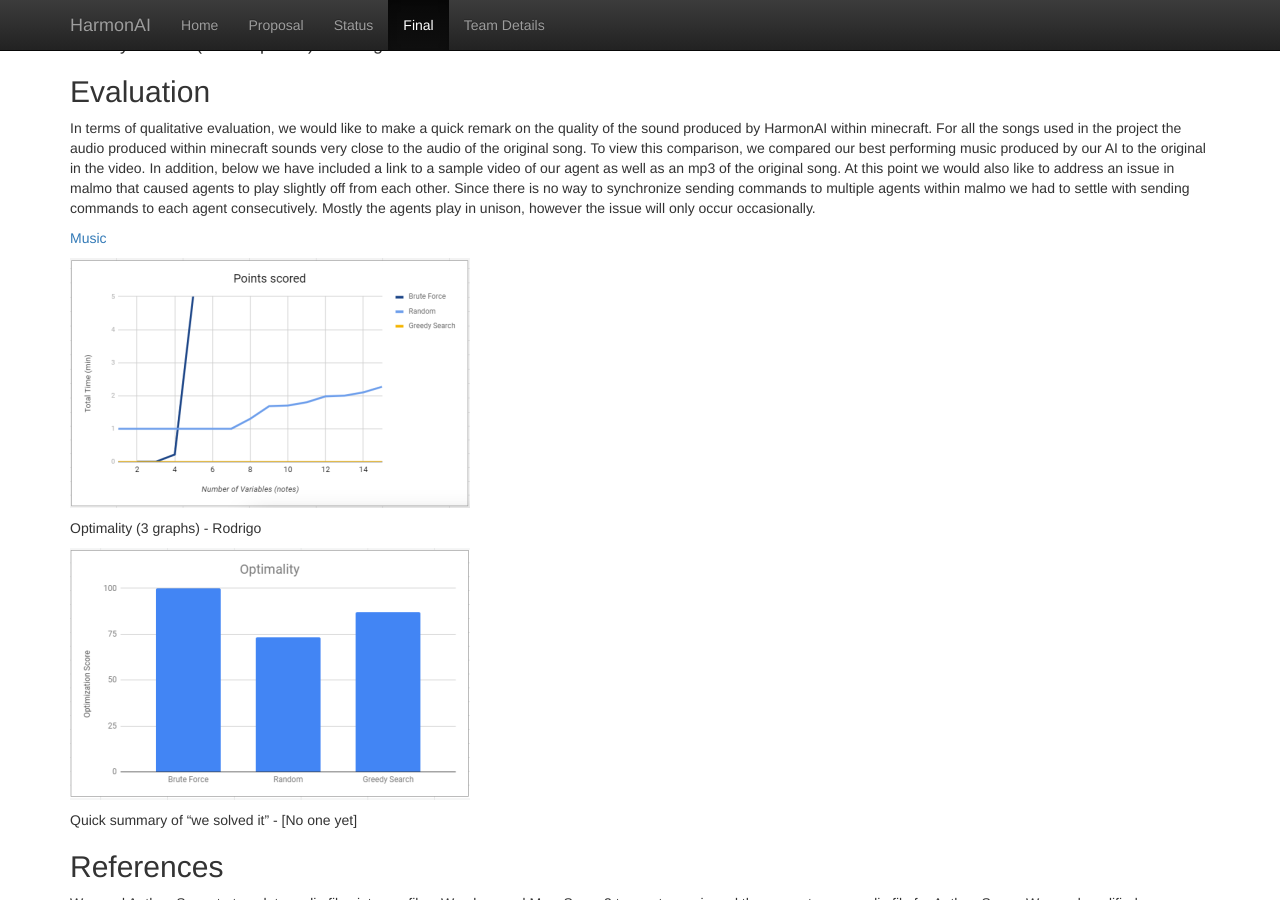
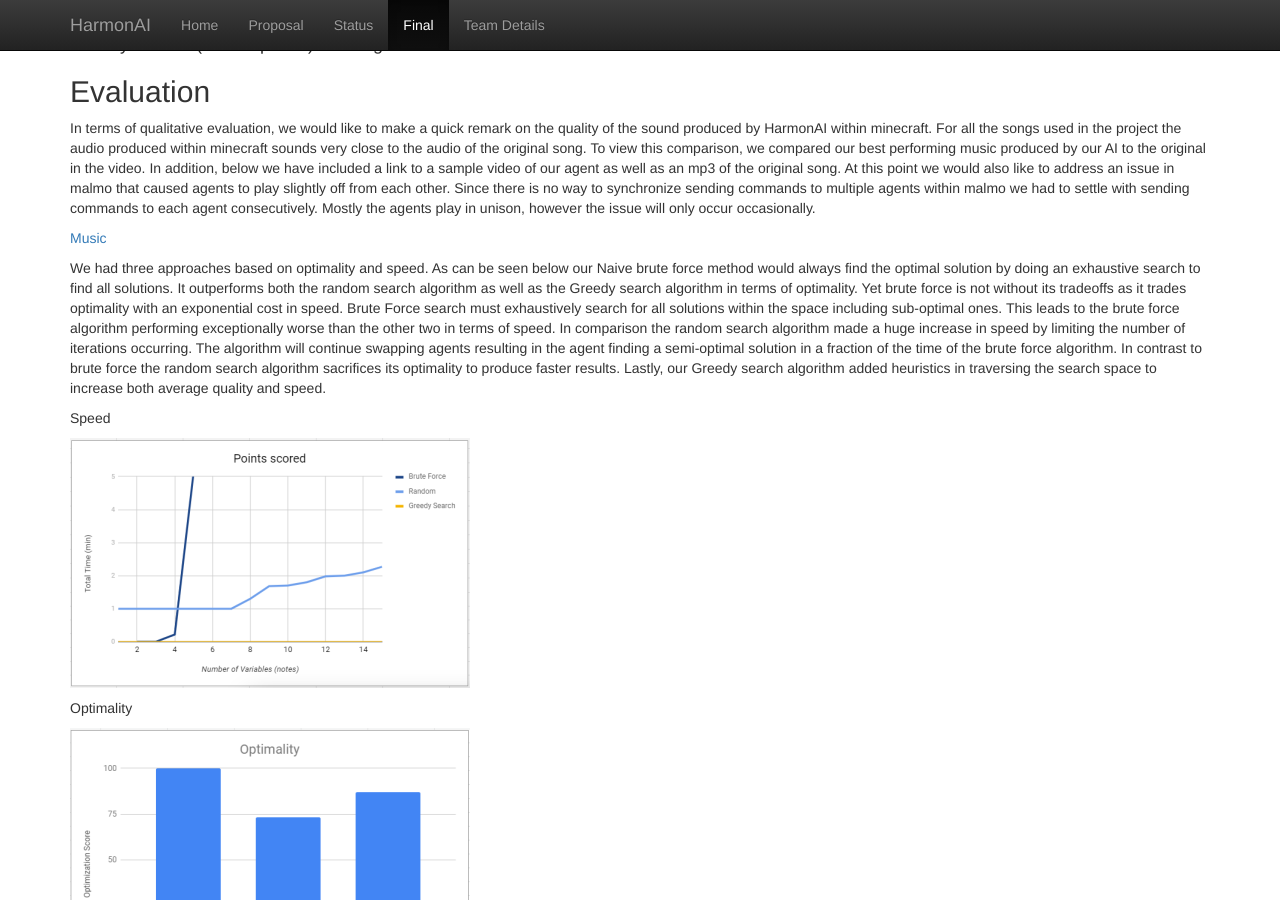
Before and after one commit to AlecJacksonE/HarmonAI, a Jekyll site: the page built from docs/final.md, in a window 1280 px wide and 900 px high, scrolled down 6355 px. Built offline with Jekyll 4.4.1, drawn with Linux system fonts in a browser that asks for light colours; our own code applies the rules of GitHub Pages for plain Markdown files.

Commit message:
Update final.md

```diff
--- a/docs/final.md
+++ b/docs/final.md
@@ -78,9 +78,16 @@ In terms of qualitative evaluation, we would like to make a quick remark on the
 
 <a href="https://github.com/AlecJacksonE/HarmonAI/blob/master/music/">Music</a>
 
+We had three approaches based on optimality and speed. As can be seen below our Naive brute force method would always find the optimal solution by doing an exhaustive search to find all solutions. It outperforms both the random search algorithm as well as the Greedy search algorithm in terms of optimality. Yet brute force is not without its tradeoffs as it trades optimality with an exponential cost in speed. Brute Force search must exhaustively search for all solutions within the space including sub-optimal ones. This leads to the brute force algorithm performing exceptionally worse than the other two in terms of speed. In comparison the random search algorithm made a huge increase in speed by limiting the number of iterations occurring. The algorithm will continue swapping agents resulting in the agent finding a semi-optimal solution in a fraction of the time of the brute force algorithm. In contrast to brute force the random search algorithm sacrifices its optimality to produce faster results. Lastly, our Greedy search algorithm added heuristics in traversing the search space to increase both average quality and speed.
+
+
+Speed
+
+
 ![](images/speed.png)
 
-Optimality (3 graphs) - Rodrigo
+
+Optimality
 
 ![](images/optimality.png)
 
```
